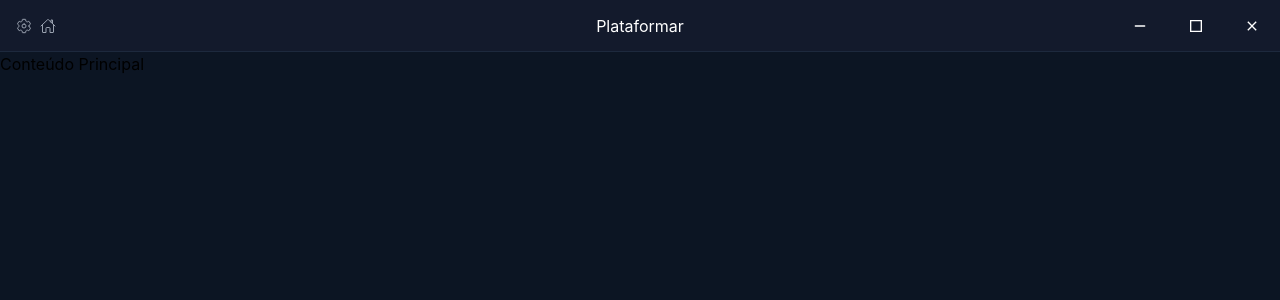
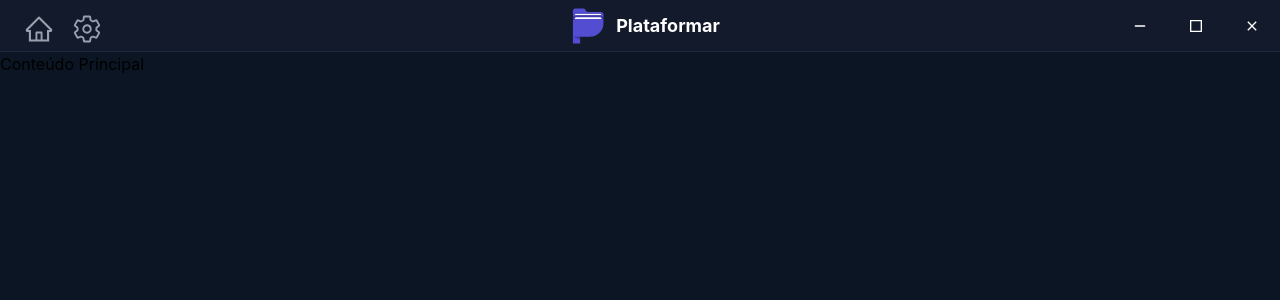
Before and after one commit to lucasvictorm/plataformar, a React (Vite) app: page /course/1 in a window 1280 px wide. Shown: the top 300 px of the page. Built offline with nearby package versions, Linux system fonts and the light colour scheme.

Commit message:
adiciona logo no header

```diff
--- a/src/components/Header/index.tsx
+++ b/src/components/Header/index.tsx
@@ -1,22 +1,40 @@
-import { IoHomeOutline, IoSettingsOutline } from "react-icons/io5";
-import {
-  MdOutlineClose,
-  MdOutlineMinimize,
-  MdOutlineSquare,
-} from "react-icons/md";
+import { IoSettings, IoSettingsOutline } from "react-icons/io5";
+import { MdOutlineClose, MdOutlineSquare } from "react-icons/md";
 import ActionButton from "../ActionButton";
 import { FiMinus } from "react-icons/fi";
+import MainButton from "../MainButton";
+import { AiFillHome, AiOutlineHome } from "react-icons/ai";
+import PlataformarLogo from "../../assets/plataformar.svg";
 
 function Header() {
   return (
     <div className="bg-background-main border-b border-b-slate-800 flex justify-between relative h-14">
-      <div className="text-gray-400 flex gap-2 items-center pl-4">
-        <IoSettingsOutline />
-        <IoHomeOutline />
+      <div className="text-gray-400 flex gap-6 items-center pl-6">
+        <MainButton
+          onClick={() => console.log("Home")}
+          fillIcon={<AiFillHome />}
+        >
+          <AiOutlineHome />
+        </MainButton>
+        <MainButton
+          onClick={() => console.log("Config")}
+          fillIcon={<IoSettings />}
+        >
+          <IoSettingsOutline />
+        </MainButton>
       </div>
-      <h1 className="text-text-main absolute left-1/2 -translate-x-1/2 top-1/2 -translate-y-1/2">
-        Plataformar
-      </h1>
+      <div className="absolute left-1/2 -translate-x-1/2 top-1/2 -translate-y-1/2">
+        <div className="flex justify-center items-center">
+          <img
+            src={PlataformarLogo}
+            alt="Logo Plataformar"
+            className="w-14 h-auto"
+          />
+          <h1 className="text-text-main text-center text-lg font-bold">
+            Plataformar
+          </h1>
+        </div>
+      </div>
       <div className="text-text-main flex items-center">
         <ActionButton>
           <FiMinus />
--- a/src/components/MainButton/index.tsx
+++ b/src/components/MainButton/index.tsx
@@ -0,0 +1,39 @@
+import { useState, type ReactNode } from "react";
+
+type Props = {
+  children: ReactNode;
+  onClick: () => void;
+  fillIcon: ReactNode;
+};
+
+function MainButton({ children, onClick, fillIcon }: Props) {
+  const [hover, setHover] = useState<boolean>(false);
+
+  return (
+    <button
+      onMouseEnter={() => setHover(true)}
+      onMouseLeave={() => setHover(false)}
+      onClick={onClick}
+      className="text-3xl cursor-pointer relative"
+    >
+      <div className="p-2 relative w-6 h-6">
+        <div
+          className={`absolute inset-0 transition-opacity duration-200 ${
+            hover ? "opacity-100" : "opacity-0"
+          }`}
+        >
+          {fillIcon}
+        </div>
+        <div
+          className={`absolute inset-0 transition-opacity duration-200 ${
+            hover ? "opacity-0" : "opacity-100"
+          }`}
+        >
+          {children}
+        </div>
+      </div>
+    </button>
+  );
+}
+
+export default MainButton;
--- a/tsconfig.app.json
+++ b/tsconfig.app.json
@@ -22,7 +22,8 @@
     "noUnusedParameters": true,
     "erasableSyntaxOnly": true,
     "noFallthroughCasesInSwitch": true,
-    "noUncheckedSideEffectImports": true
+    "noUncheckedSideEffectImports": true,
+    "baseUrl": "src"
   },
   "include": ["src"]
 }
```
Also changed, not shown: src/assets/plataformar.svg (added).
